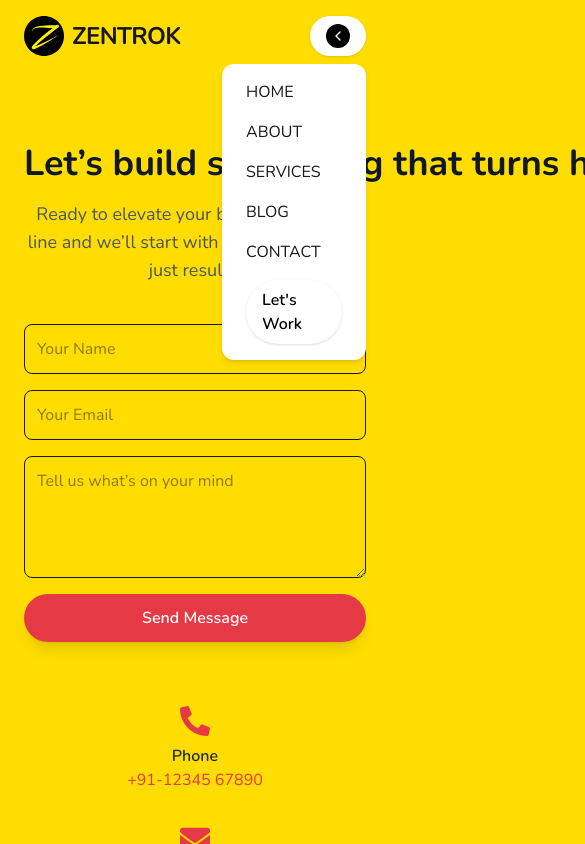
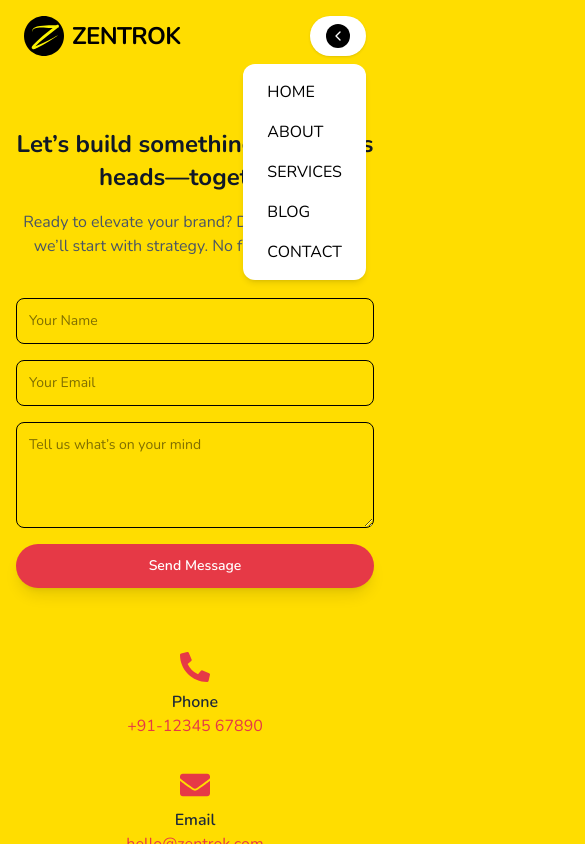
Before and after one commit to Zentrok-Private-Limited/Zentrok, a Next.js app: page /contact in a window 390 px wide. Both pictures are taken after a click on the button "Menu". Shown: the top 844 px of the page, 585 px wide, since content can reach past the window. Built offline with nearby package versions, Linux system fonts and the light colour scheme; a web font is replaced by a local one.

Commit message:
about-page

```diff
--- a/app/contact/page.tsx
+++ b/app/contact/page.tsx
@@ -24,7 +24,7 @@ export default function ContactPage() {
 
   return (
     <>
-    <section className="py-16 px-6 sm:px-12 md:px-24">
+      <section className="py-12 px-4 sm:px-8 md:px-16 lg:px-24">
         {/* Heading */}
         <motion.div
           initial={{ opacity: 0, y: 10 }}
@@ -32,11 +32,11 @@ export default function ContactPage() {
           transition={{ duration: 0.6 }}
           className="text-center max-w-3xl mx-auto"
         >
-        <h2 className="whitespace-nowrap text-4xl font-bold mb-4 text-gray-900">
+          <h2 className="text-2xl sm:text-3xl md:text-4xl font-bold mb-4 text-gray-900 leading-snug">
             Let’s build something that turns heads—together.
           </h2>
 
-        <p className="text-lg text-gray-600 mb-10">
+          <p className="text-base sm:text-lg text-gray-600 mb-10">
             Ready to elevate your brand? Drop us a line and we’ll start with
             strategy. No fluff, just results.
           </p>
@@ -57,37 +57,37 @@ export default function ContactPage() {
             type="text"
             placeholder="Your Name"
             required
-          className="p-3 border rounded-lg focus:outline-none focus:border-[#E63946]"
+            className="p-3 border rounded-lg text-black focus:outline-none focus:border-[#E63946] text-sm sm:text-base"
           />
           <input
             type="email"
             placeholder="Your Email"
             required
-          className="p-3 border rounded-lg focus:outline-none focus:border-[#E63946]"
+            className="p-3 border rounded-lg text-black focus:outline-none focus:border-[#E63946] text-sm sm:text-base"
           />
           <textarea
             placeholder="Tell us what’s on your mind"
             rows={4}
             required
-          className="p-3 border rounded-lg focus:outline-none focus:border-[#E63946]"
+            className="p-3 border rounded-lg text-black focus:outline-none focus:border-[#E63946] text-sm sm:text-base"
           ></textarea>
           <motion.button
             whileHover={{ scale: 1.05 }}
             whileTap={{ scale: 0.96 }}
-          className="bg-[#E63946] text-white px-6 py-3 rounded-full font-semibold shadow-lg hover:shadow-xl transition"
+            className="bg-[#E63946] text-white px-6 py-3 rounded-full font-semibold shadow-lg hover:shadow-xl transition text-sm sm:text-base"
           >
             Send Message
           </motion.button>
         </motion.form>
 
         {/* Contact Info */}
-      <div className="grid md:grid-cols-3 gap-8 text-center mt-16">
+        <div className="grid grid-cols-1 sm:grid-cols-3 gap-8 text-center mt-16">
           <div>
             <FaPhoneAlt className="text-[#E63946] text-3xl mx-auto mb-2" />
             <p className="font-semibold text-gray-800">Phone</p>
             <Link
               href="tel:+911234567890"
-            className="text-[#E63946] hover:underline"
+              className="text-[#E63946] hover:underline break-all"
             >
               +91-12345 67890
             </Link>
@@ -97,7 +97,7 @@ export default function ContactPage() {
             <p className="font-semibold text-gray-800">Email</p>
             <Link
               href="mailto:hello@zentrok.com"
-            className="text-[#E63946] hover:underline"
+              className="text-[#E63946] hover:underline break-all"
             >
               hello@zentrok.com
             </Link>
@@ -105,12 +105,14 @@ export default function ContactPage() {
           <div>
             <FaMapMarkerAlt className="text-[#E63946] text-3xl mx-auto mb-2" />
             <p className="font-semibold text-gray-800">Office</p>
-          <p className="text-gray-600">KLJ Noida One, Noida India</p>
+            <p className="text-gray-600 text-sm sm:text-base">
+              KLJ Noida One, Noida India
+            </p>
           </div>
         </div>
 
         {/* Social Links */}
-      <div className="flex justify-center gap-4 mt-12">
+        <div className="flex flex-wrap justify-center gap-3 sm:gap-4 mt-12">
           {socialLinks.map(({ Icon, href }, idx) => (
             <motion.a
               key={idx}
@@ -125,19 +127,17 @@ export default function ContactPage() {
         </div>
 
         {/* Map */}
-      <div className="mt-16">
+        <div className="mt-16 aspect-video w-full">
           <iframe
-          src="https://www.google.com/maps/embed?pb=!1m18!1m12!1m3!1d3502.692531397525!2d77.03687007511269!3d28.61393999177168!2m3!1f0!2f0!3f0!3m2!1i1024!2i768!4f13.1!3m3!1m2!1s0x390d047dbe43c0c3%3A0xdec61e12e3ff13db!2sGurugram%2C%20Haryana!5e0!3m2!1sen!2sihttps://www.google.com/maps/embed?pb=!1m18!1m12!1m3!1d3502.2050728280524!2d77.36404817429288!3d28.623615275669582!2m3!1f0!2f0!3f0!3m2!1i1024!2i768!4f13.1!3m3!1m2!1s0x390ce544da5a9ebf%3A0x4024cbbabd66b412!2sKLJ%20Noida%20One!5e0!3m2!1sen!2sin!4v1754987797084!5m2!1sen!2sin
-n!4v1700000000000"
-          width="100%"
-          height="350"
+            src="https://www.google.com/maps/embed?pb=!1m18!1m12!1m3!1d3502.2050728280524!2d77.36404817429288!3d28.623615275669582!2m3!1f0!2f0!3f0!3m2!1i1024!2i768!4f13.1!3m3!1m2!1s0x390ce544da5a9ebf%3A0x4024cbbabd66b412!2sKLJ%20Noida%20One!5e0!3m2!1sen!2sin!4v1754987797084!5m2!1sen!2sin"
+            className="w-full h-full rounded-lg"
             style={{ border: 0 }}
             allowFullScreen
             loading="lazy"
           ></iframe>
         </div>
 
-      <p className="mt-6 text-center text-gray-500 text-sm">
+        <p className="mt-6 text-center text-black text-xs sm:text-sm">
           We typically respond within 4 working hours.
         </p>
       </section>
--- a/components/Navbar.tsx
+++ b/components/Navbar.tsx
@@ -54,7 +54,7 @@ export default function Navbar() {
             height={40}
             className="rounded-md"
           />
-          <span className="text-2xl font-bold tracking-tight">ZENTROK</span>
+          <span className="text-2xl font-bold text-black tracking-tight">ZENTROK</span>
         </Link>
 
         {/* Center: Nav Links (desktop) */}
@@ -106,28 +106,18 @@ export default function Navbar() {
 
           {/* Mobile Dropdown */}
           {mobileMenuOpen && (
-            <div className="absolute right-0 top-full mt-2 bg-white shadow-md rounded-xl px-6 py-4 flex flex-col gap-4">
+            <div className="absolute right-0 top-full mt-2 text-black bg-white shadow-md rounded-xl px-6 py-4 flex flex-col gap-4">
               {navLinks.map(({ href, label }) => (
                 <Link
                   key={href}
                   href={href}
-                  className="hover:text-rojo"
+                  className="hover:text-black"
                   onClick={() => setMobileMenuOpen(false)}
                 >
                   {label}
                 </Link>
               ))}
-              <Link
-                href="#contact"
-                className="flex items-center gap-2 bg-white text-black font-semibold px-4 py-2 rounded-full shadow hover:shadow-md transition-transform hover:-translate-y-0.5 group"
-                onClick={() => setMobileMenuOpen(false)}
-              >
-                <span>Let's Work</span>
-                <Send
-                  size={16}
-                  className="transition-transform duration-300 ease-in-out opacity-0 group-hover:opacity-100 group-hover:translate-x-1"
-                />
-              </Link>
+
             </div>
           )}
         </div>
```
Lines whose indentation alone changed are shown as unchanged.
